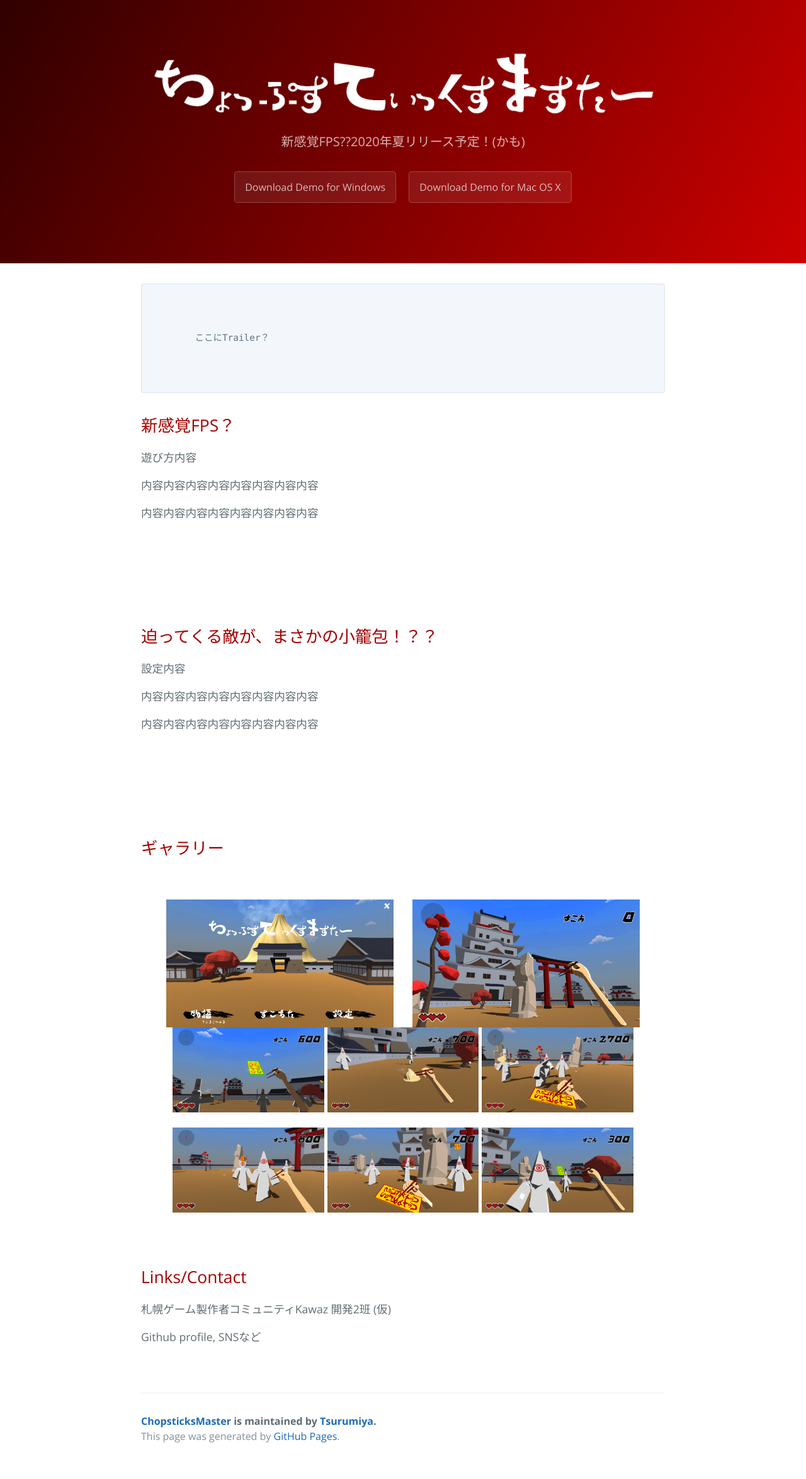
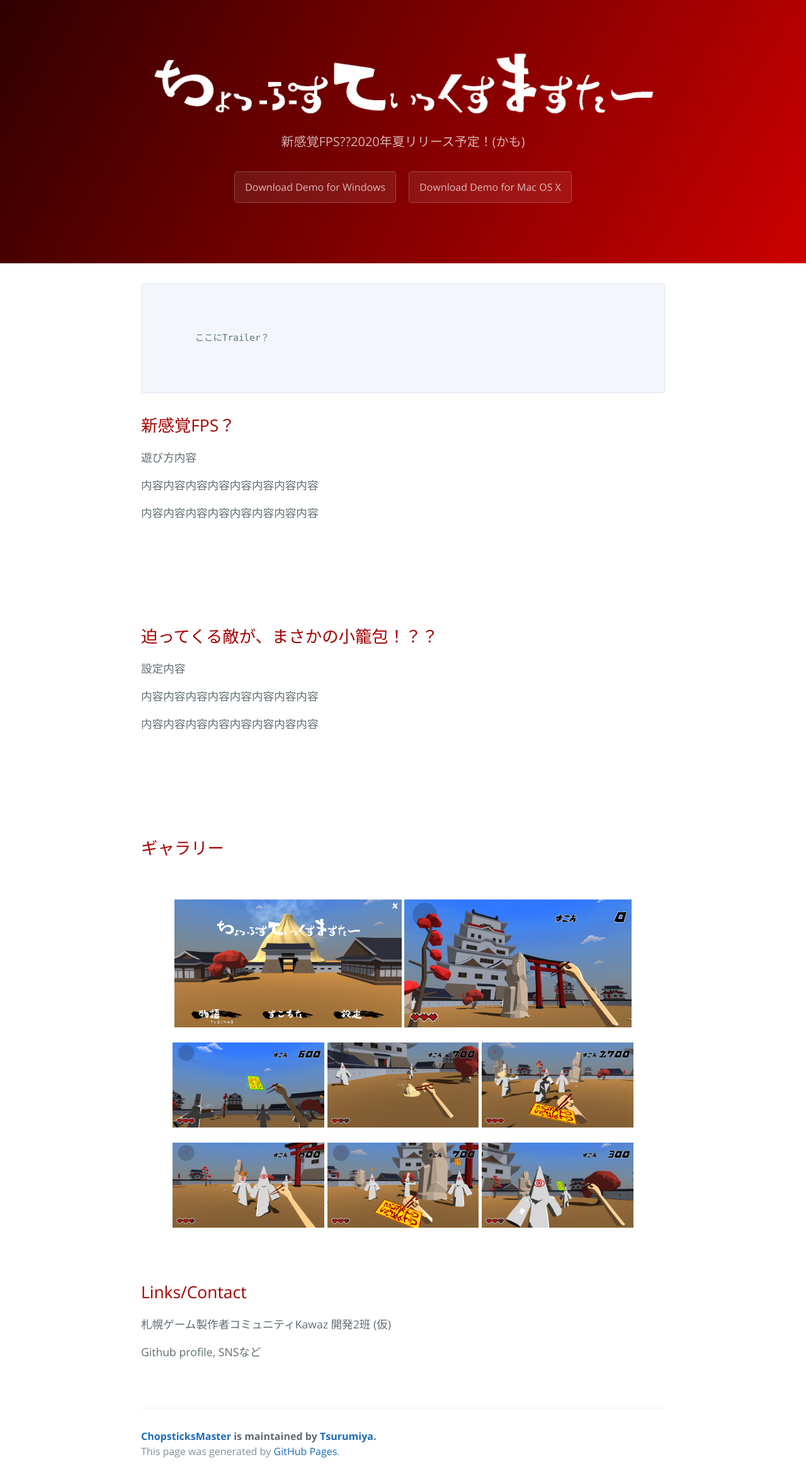
Before and after one commit to Tsurumiya/ChopsticksMaster, a Jekyll site: the page built from index.md, in a window 1280 px wide. Shown: the whole page at 63% size. Built offline with Jekyll 4.4.1, drawn with Linux system fonts in a browser that asks for light colours; our own code applies the rules of GitHub Pages for plain Markdown files; before the commit the page ends 2324 px from its top, so only the background shows below that.

Commit message:
Update index.md

```diff
--- a/index.md
+++ b/index.md
@@ -39,15 +39,17 @@
 
 &nbsp;
 
-<figure class="half">
-  <a href="https://github.com/Tsurumiya/ChopsticksMaster/raw/master/assets/images/20190613000227_1.jpg" target="_blank"><img src="https://github.com/Tsurumiya/ChopsticksMaster/raw/master/assets/images/20190613000227_1.jpg" width="48%" align="left"/></a>
-  <a href="https://github.com/Tsurumiya/ChopsticksMaster/raw/master/assets/images/20190613000426_1.jpg" target="_blank"><img src="https://github.com/Tsurumiya/ChopsticksMaster/raw/master/assets/images/20190613000426_1.jpg" width="48%" align="right"/></a>
+<figure class="half" align="center">
+  <a href="https://github.com/Tsurumiya/ChopsticksMaster/raw/master/assets/images/20190613000227_1.jpg" target="_blank"><img src="https://github.com/Tsurumiya/ChopsticksMaster/raw/master/assets/images/20190613000227_1.jpg" width="48%"/></a>
+  <a href="https://github.com/Tsurumiya/ChopsticksMaster/raw/master/assets/images/20190613000426_1.jpg" target="_blank"><img src="https://github.com/Tsurumiya/ChopsticksMaster/raw/master/assets/images/20190613000426_1.jpg" width="48%"/></a>
 </figure>
+
 <figure class="half" align="center">
   <a href="https://github.com/Tsurumiya/ChopsticksMaster/raw/master/assets/images/20190613000701_1.jpg" target="_blank"><img src="https://github.com/Tsurumiya/ChopsticksMaster/raw/master/assets/images/20190613000701_1.jpg" width="32%"/></a>
   <a href="https://github.com/Tsurumiya/ChopsticksMaster/raw/master/assets/images/20190613011229_1.jpg" target="_blank"><img src="https://github.com/Tsurumiya/ChopsticksMaster/raw/master/assets/images/20190613011229_1.jpg" width="32%"/></a>
   <a href="https://github.com/Tsurumiya/ChopsticksMaster/raw/master/assets/images/20190613001929_1.jpg" target="_blank"><img src="https://github.com/Tsurumiya/ChopsticksMaster/raw/master/assets/images/20190613001929_1.jpg" width="32%"/></a>
 </figure>
+
 <figure class="third" align="center">
     <a href="https://github.com/Tsurumiya/ChopsticksMaster/raw/master/assets/images/20190613000827_1.jpg" target="_blank"><img src="https://github.com/Tsurumiya/ChopsticksMaster/raw/master/assets/images/20190613000827_1.jpg" width="32%"/></a>
     <a href="https://github.com/Tsurumiya/ChopsticksMaster/raw/master/assets/images/20190613011259_1.jpg" target="_blank"><img src="https://github.com/Tsurumiya/ChopsticksMaster/raw/master/assets/images/20190613011259_1.jpg" width="32%"/></a>
```
